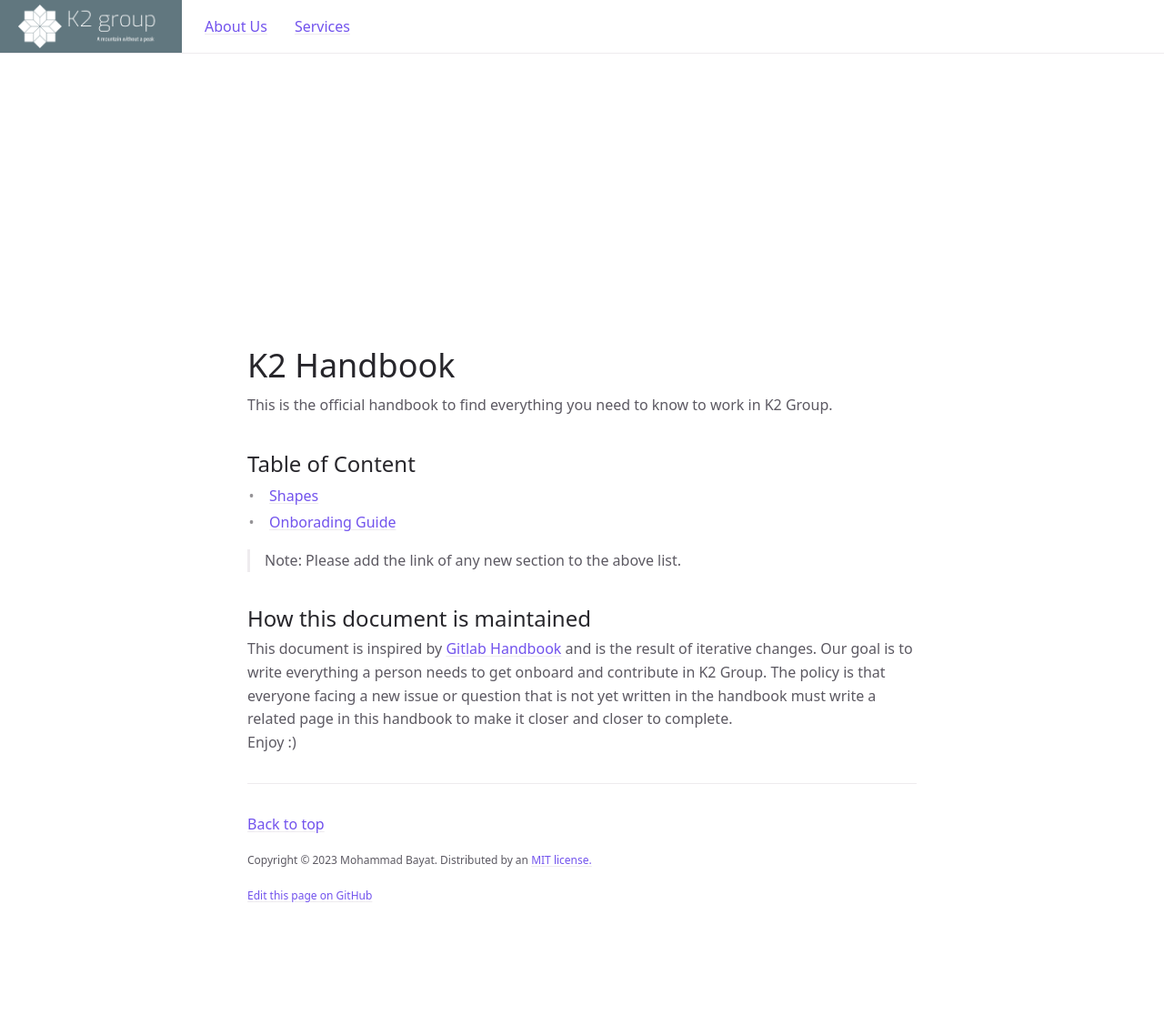
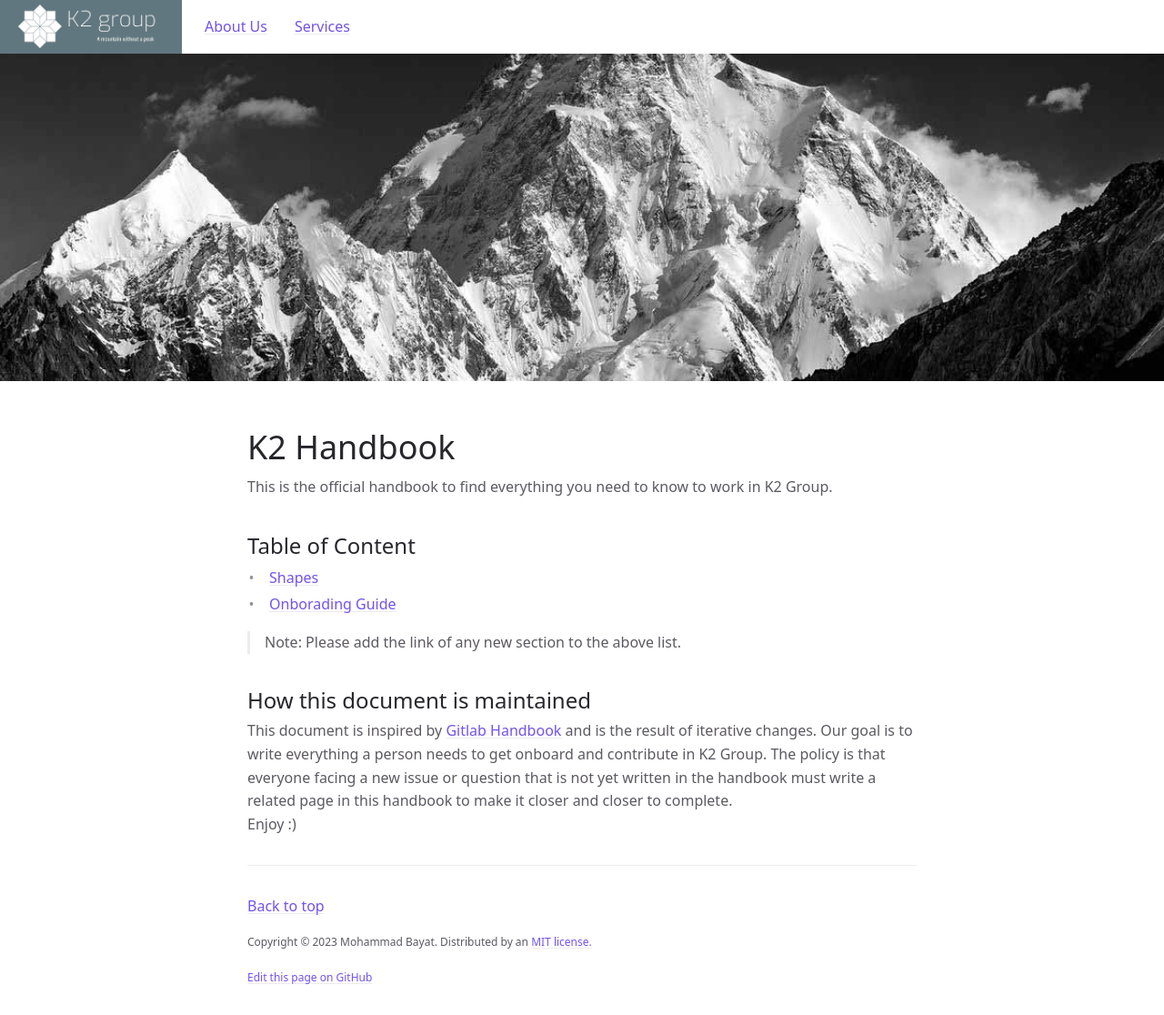
Before and after one commit to K2-Groups/k2-groups.github.io, a Jekyll site: the page built from index.md, in a window 1280 px wide. Shown: the whole page at 91% size. Built offline with Jekyll 4.4.1, drawn with Linux system fonts in a browser that asks for light colours; cached includes are drawn as plain includes; before the commit the page ends 1026 px from its top, so only the background shows below that.

Commit message:
Add home page banner

```diff
--- a/_sass/custom/home_header.scss
+++ b/_sass/custom/home_header.scss
@@ -3,7 +3,6 @@
 .home-header {
   width: 100%;
   height: 59px;
-  border-bottom: $border $border-color;
 
   nav {
     height: 100%;
@@ -44,9 +43,9 @@
 }
 
 .home_banner {
-  height: 30vh;
-  width: 100vw;
-  background-image: url("assets/images/k2-home-page-banner.jpg");
+  height: 40vh;
+  width: 100%;
+  background-image: url("/assets/images/k2-home-page-banner.jpg");
   background-size: cover;
   background-repeat: no-repeat;
   background-position: center;
```
